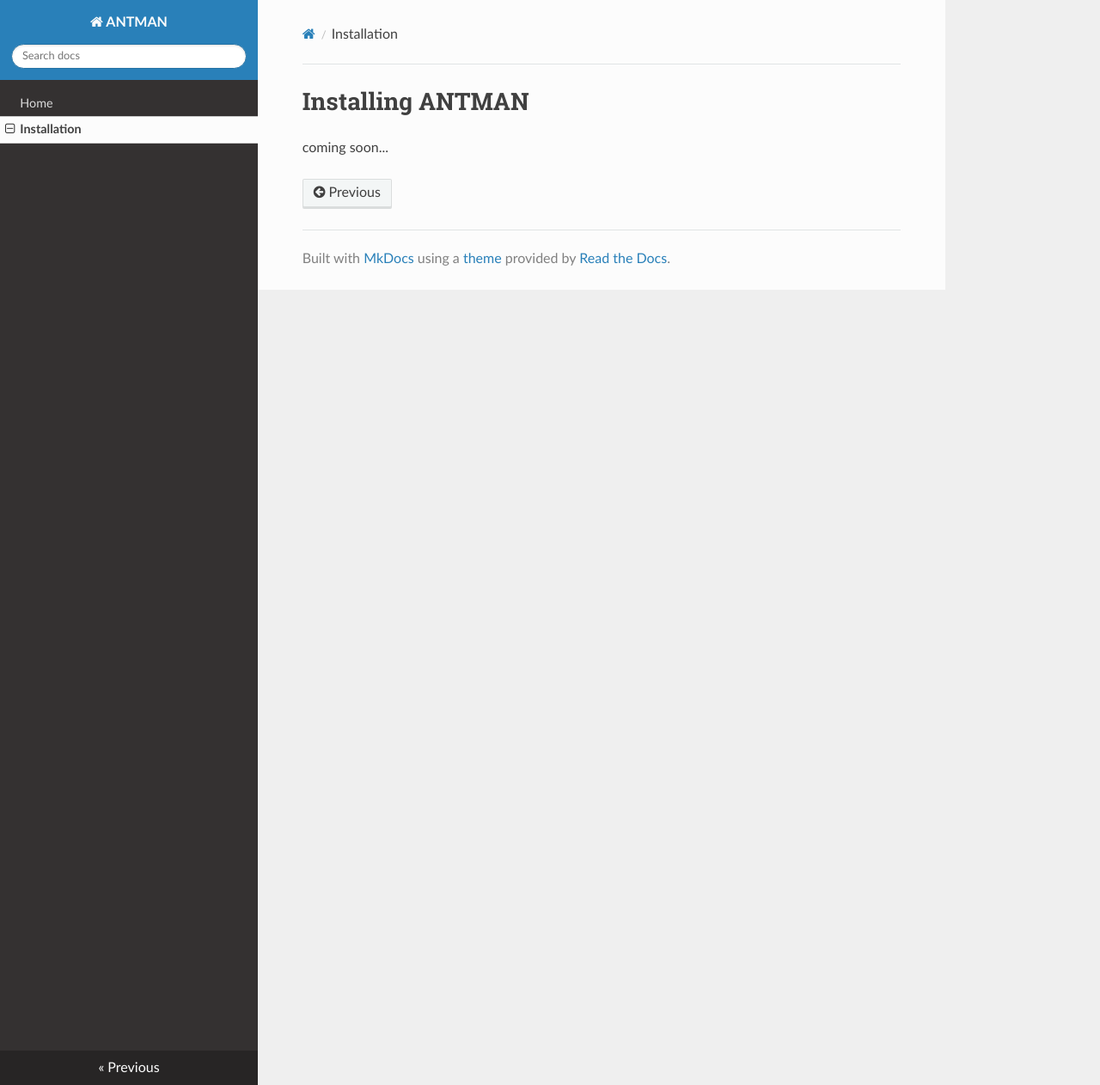
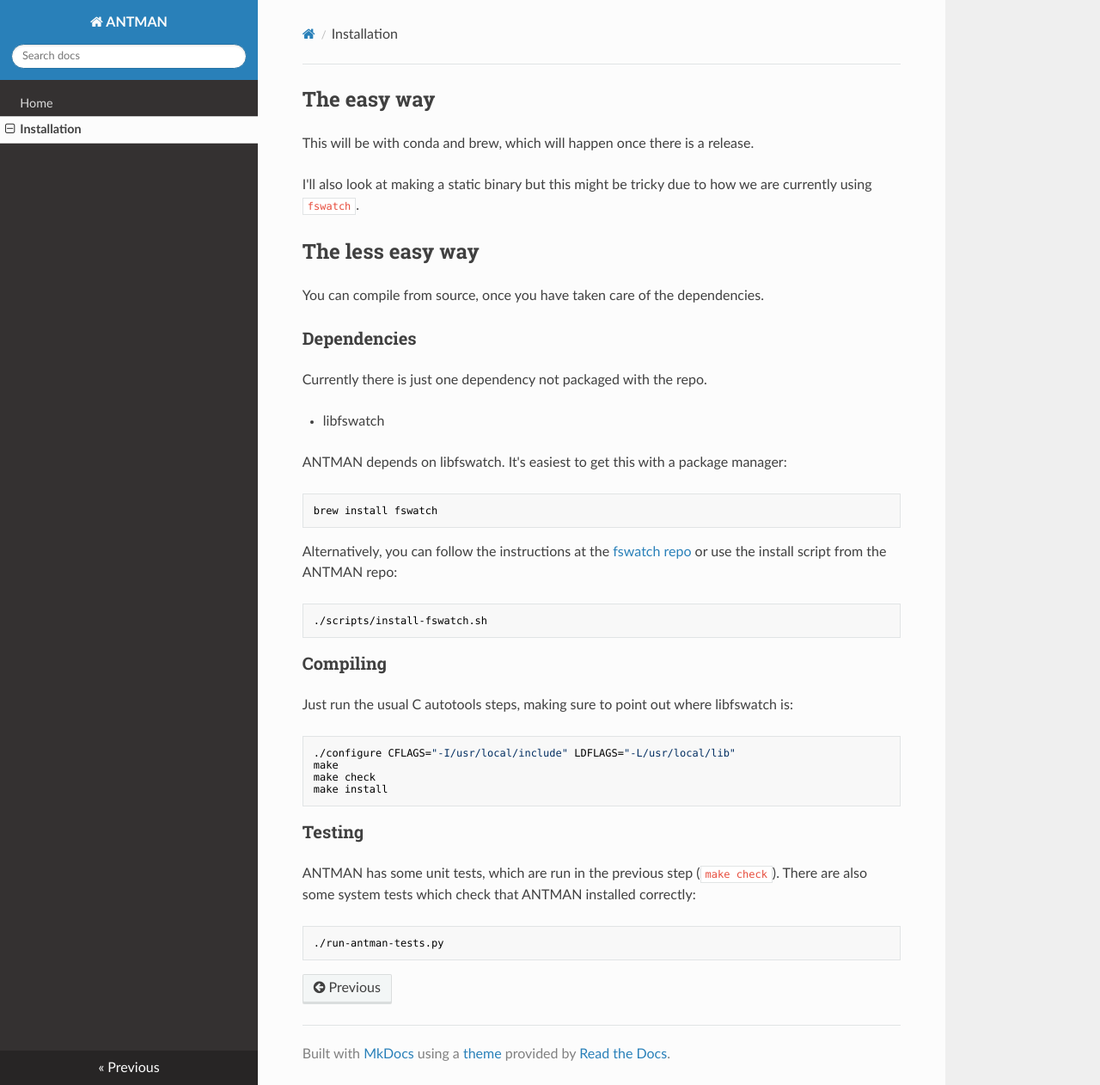
Before and after one commit to will-rowe/antman, an MkDocs documentation site: the page built from docs/installation.md, in a window 1280 px wide and 1262 px high. Shown: the whole window at 86% size. Built offline with MkDocs 1.6.1, drawn with Linux system fonts in a browser that asks for light colours; nearby versions of some CDN libraries.

````diff
--- a/.travis.yml
+++ b/.travis.yml
@@ -33,5 +33,5 @@ script:
   - make
   - make check
   - sudo make install
-  - ./test-runner.py
+  - ./run-antman-tests.py
   - make clean
--- a/docs/installation.md
+++ b/docs/installation.md
@@ -1,3 +1,46 @@
-# Installing ANTMAN
+## The easy way
 
-coming soon...
+This will be with conda and brew, which will happen once there is a release.
+
+I'll also look at making a static binary but this might be tricky due to how we are currently using `fswatch`.
+
+## The less easy way
+
+You can compile from source, once you have taken care of the dependencies.
+
+### Dependencies
+
+Currently there is just one dependency not packaged with the repo.
+
+* libfswatch
+
+ANTMAN depends on libfswatch. It's easiest to get this with a package manager:
+
+```bash
+brew install fswatch
+```
+
+Alternatively, you can follow the instructions at the [fswatch repo](https://github.com/emcrisostomo/fswatch) or use the install script from the ANTMAN repo:
+
+```bash
+./scripts/install-fswatch.sh
+```
+
+### Compiling
+
+Just run the usual C autotools steps, making sure to point out where libfswatch is:
+
+```bash
+./configure CFLAGS="-I/usr/local/include" LDFLAGS="-L/usr/local/lib"
+make
+make check
+make install
+```
+
+### Testing
+
+ANTMAN has some unit tests, which are run in the previous step (`make check`). There are also some system tests which check that ANTMAN installed correctly:
+
+```bash
+./run-antman-tests.py
+```
````
Also changed, not shown: README.md (+21 -54 lines), run-antman-tests.py (renamed from test-runner.py), 2 other files.
